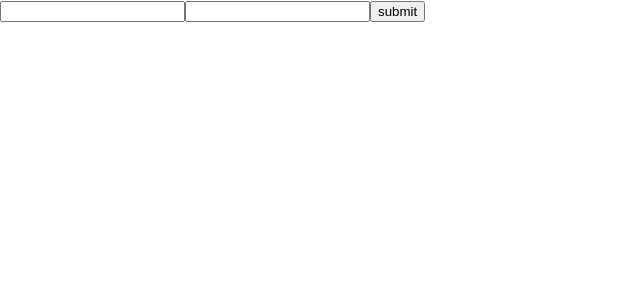
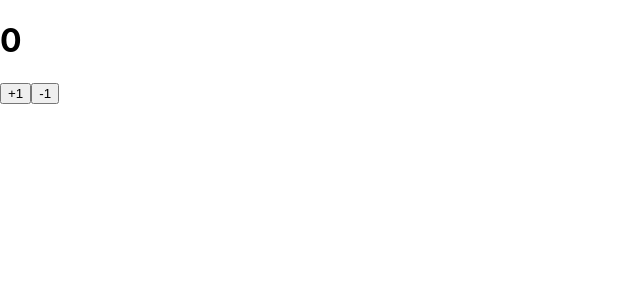
Before and after one commit to chanwoo00106/Ts, a React (Create React App) app in the folder ts-react-tutorial/: page / in a window 1280 px wide. Shown: the top 300 px of the page, without its empty margins (0-640 px from the left). Built offline with nearby package versions, Linux system fonts and the light colour scheme.

Commit message:
useReducer 사용

```diff
--- a/ts-react-tutorial/src/App.tsx
+++ b/ts-react-tutorial/src/App.tsx
@@ -1,8 +1,8 @@
 import React from 'react';
-import MyForm from './MyForm';
+import Counter from './Counter';
 
 const App: React.FC = () => {
-  return <MyForm />;
+  return <Counter />;
 };
 
 export default App;
--- a/ts-react-tutorial/src/Counter.tsx
+++ b/ts-react-tutorial/src/Counter.tsx
@@ -1,9 +1,22 @@
-import React, { useState } from 'react';
+import React, { useReducer } from 'react';
+
+type Action = { type: 'INCREASE' } | { type: 'DECREASE' };
+
+function reducer(state: number, action: Action): number {
+    switch (action.type) {
+        case 'INCREASE':
+            return ++state;
+        case 'DECREASE':
+            return --state;
+        default:
+            throw new Error('Unhandled action');
+    }
+}
 
 function Counter() {
-    const [count, setCount] = useState<number>(0);
-    const onIncrease = () => setCount(count + 1);
-    const onDecrease = () => setCount(count - 1);
+    const [count, dispatch] = useReducer(reducer, 0)
+    const onIncrease = () => dispatch({ type: 'INCREASE' });
+    const onDecrease = () => dispatch({ type: 'DECREASE' });
     return (
         <div>
             <h1>{count}</h1>
```
